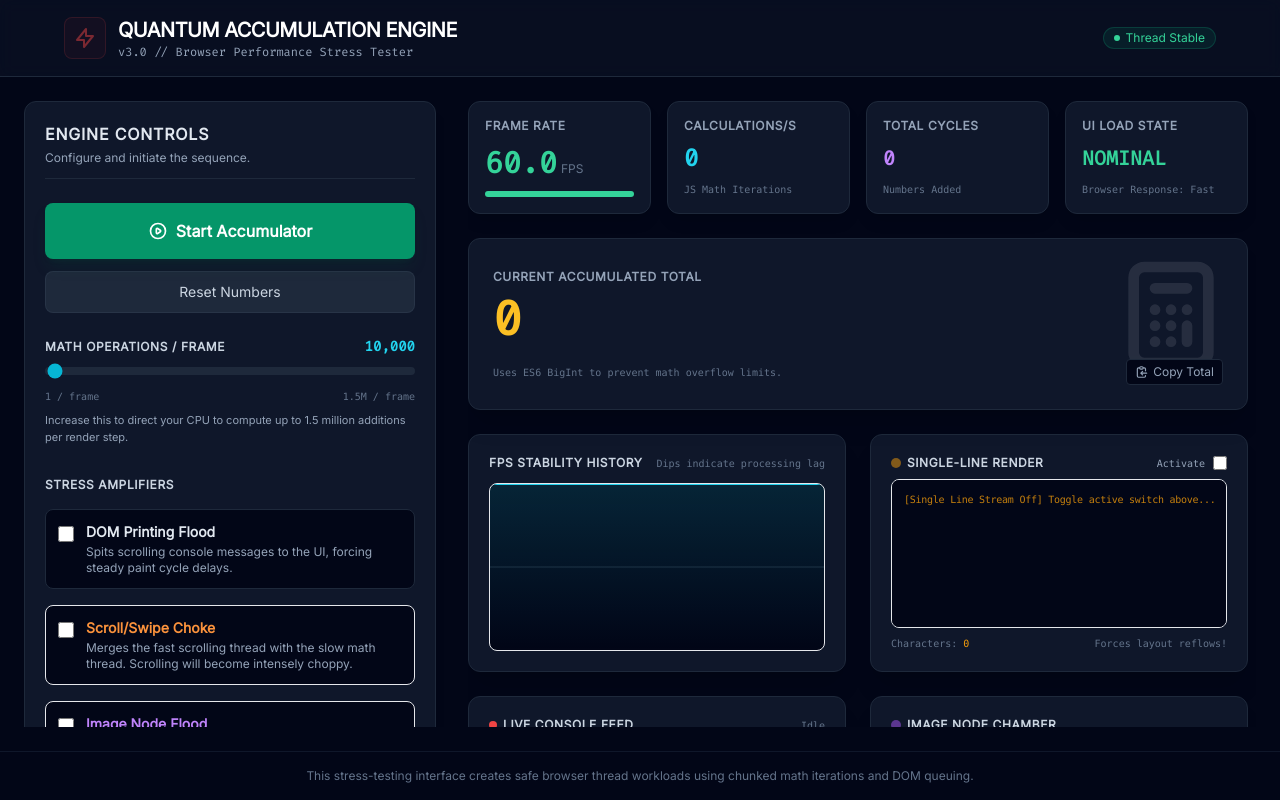
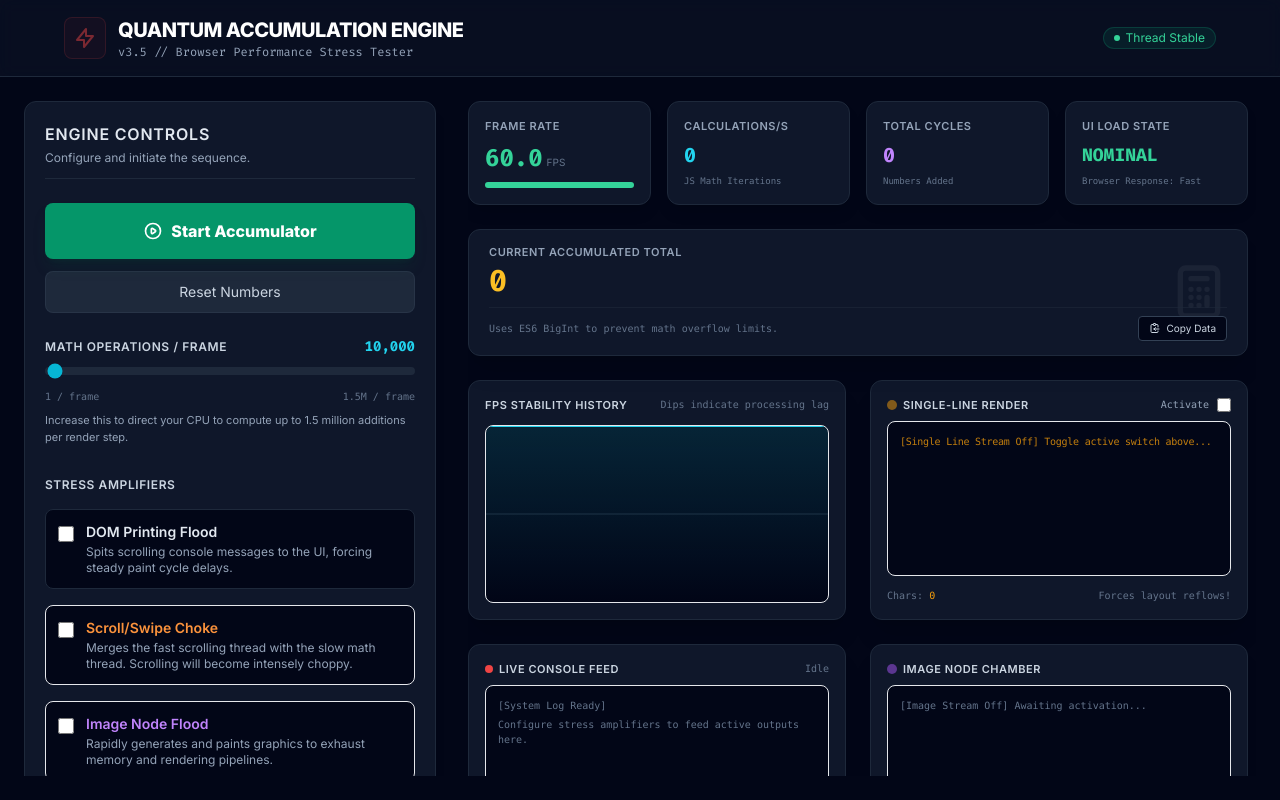
Before and after one commit to Want-to-beAcoder1556/Quantum_-accumulator-cpu-lagger-, a plain HTML site: page index.html in a window 1280 px wide. Drawn offline with nearby package versions, Linux system fonts and the light colour scheme.

Commit message:
Update index.html

```diff
--- a/index.html
+++ b/index.html
@@ -7,7 +7,7 @@
     <!-- Tailwind CSS -->
     <script src="https://cdn.tailwindcss.com"></script>
     <style>
-        @import url('https://fonts.googleapis.com/css2?family=Fira+Code:wght=400;700&family=Inter:wght=400;600;800&display=swap');
+        @import url('https://fonts.googleapis.com/css2?family=Fira+Code:wght@400;700&family=Inter:wght@400;600;800&display=swap');
         body {
             font-family: 'Inter', sans-serif;
         }
@@ -41,7 +41,7 @@
                 </div>
                 <div>
                     <h1 class="text-xl font-extrabold tracking-tight text-white">QUANTUM ACCUMULATION ENGINE</h1>
-                    <p class="text-xs text-slate-400 code-font">v3.0 // Browser Performance Stress Tester</p>
+                    <p class="text-xs text-slate-400 code-font">v3.5 // Browser Performance Stress Tester</p>
                 </div>
             </div>
             <div class="flex items-center gap-2">
@@ -85,7 +85,6 @@
                         <label for="intensity-slider" class="text-xs font-semibold uppercase tracking-wider text-slate-300">Math Operations / Frame</label>
                         <span id="intensity-val" class="text-sm font-bold text-cyan-400 code-font">10,000</span>
                     </div>
-                    <!-- Tripled max limit to 1,500,000 -->
                     <input type="range" id="intensity-slider" min="1" max="1500000" step="100" value="10000" class="w-full h-2 bg-slate-800 rounded-lg appearance-none cursor-pointer accent-cyan-500">
                     <div class="flex justify-between text-[10px] text-slate-500 font-mono">
                         <span>1 / frame</span>
@@ -152,17 +151,17 @@
         </div>
 
         <!-- Middle & Right Columns: Performance Dashboard & Visualizer -->
-        <div class="flex-1 flex flex-col min-w-0 lg:h-full gap-4 lg:gap-6 lg:overflow-y-auto cyber-scroll lg:pr-2 lg:pb-4 pb-10">
+        <div class="flex-1 flex flex-col min-w-0 lg:h-full gap-4 lg:gap-6 lg:overflow-y-auto cyber-scroll lg:pr-2 lg:pb-6 pb-10">
 
             <!-- Real-time Stats Grid -->
             <div class="grid grid-cols-2 sm:grid-cols-4 gap-4 flex-none">
 
                 <!-- Stat: FPS -->
                 <div class="bg-slate-900 border border-slate-800 p-4 rounded-xl flex flex-col justify-between shadow-lg relative overflow-hidden">
-                    <span class="text-xs font-semibold text-slate-400 uppercase tracking-wider">Frame Rate</span>
-                    <div class="my-2 flex items-baseline gap-1">
-                        <span id="stat-fps" class="text-3xl font-extrabold text-emerald-400 code-font">60.0</span>
-                        <span class="text-xs text-slate-500">FPS</span>
+                    <span class="text-[11px] font-semibold text-slate-400 uppercase tracking-wider">Frame Rate</span>
+                    <div class="my-1.5 flex items-baseline gap-1">
+                        <span id="stat-fps" class="text-2xl font-extrabold text-emerald-400 code-font">60.0</span>
+                        <span class="text-[10px] text-slate-500">FPS</span>
                     </div>
                     <div id="stat-fps-bar" class="w-full h-1.5 bg-emerald-950 rounded-full overflow-hidden">
                         <div id="stat-fps-fill" class="h-full bg-emerald-400 transition-all duration-300" style="width: 100%"></div>
@@ -171,75 +170,78 @@
 
                 <!-- Stat: Operations / Sec -->
                 <div class="bg-slate-900 border border-slate-800 p-4 rounded-xl flex flex-col justify-between shadow-lg">
-                    <span class="text-xs font-semibold text-slate-400 uppercase tracking-wider">Calculations/s</span>
-                    <div class="my-2 flex items-baseline gap-1">
-                        <span id="stat-ops" class="text-2xl font-extrabold text-cyan-400 code-font">0</span>
+                    <span class="text-[11px] font-semibold text-slate-400 uppercase tracking-wider">Calculations/s</span>
+                    <div class="my-1.5 flex items-baseline gap-1">
+                        <span id="stat-ops" class="text-xl font-extrabold text-cyan-400 code-font">0</span>
                     </div>
-                    <span class="text-[10px] text-slate-500 font-mono">JS Math Iterations</span>
+                    <span class="text-[9px] text-slate-500 font-mono">JS Math Iterations</span>
                 </div>
 
                 <!-- Stat: Total Iterations -->
                 <div class="bg-slate-900 border border-slate-800 p-4 rounded-xl flex flex-col justify-between shadow-lg">
-                    <span class="text-xs font-semibold text-slate-400 uppercase tracking-wider">Total Cycles</span>
-                    <div class="my-2 flex items-baseline gap-1">
+                    <span class="text-[11px] font-semibold text-slate-400 uppercase tracking-wider">Total Cycles</span>
+                    <div class="my-1.5 flex items-baseline gap-1">
                         <span id="stat-cycles" class="text-xl font-extrabold text-purple-400 code-font">0</span>
                     </div>
-                    <span class="text-[10px] text-slate-500 font-mono">Numbers Added</span>
+                    <span class="text-[9px] text-slate-500 font-mono">Numbers Added</span>
                 </div>
 
                 <!-- Stat: Memory Estimation -->
                 <div class="bg-slate-900 border border-slate-800 p-4 rounded-xl flex flex-col justify-between shadow-lg">
-                    <span class="text-xs font-semibold text-slate-400 uppercase tracking-wider">UI Load State</span>
-                    <div class="my-2 flex items-baseline gap-1">
-                        <span id="stat-load" class="text-xl font-bold text-slate-300 code-font">NOMINAL</span>
+                    <span class="text-[11px] font-semibold text-slate-400 uppercase tracking-wider">UI Load State</span>
+                    <div class="my-1.5 flex items-baseline gap-1">
+                        <span id="stat-load" class="text-lg font-bold text-slate-300 code-font">NOMINAL</span>
                     </div>
-                    <span id="stat-load-sub" class="text-[10px] text-slate-500 font-mono">Browser Response: Fast</span>
+                    <span id="stat-load-sub" class="text-[9px] text-slate-500 font-mono">Browser Response: Fast</span>
                 </div>
             </div>
 
-            <!-- Big Number Showcase -->
-            <div class="bg-slate-900 border border-slate-800 rounded-xl p-6 shadow-xl relative overflow-hidden flex-none">
-                <div class="absolute top-0 right-0 p-3 opacity-10">
-                    <svg xmlns="http://www.w3.org/2000/svg" class="h-32 w-32 text-slate-100" fill="none" viewBox="0 0 24 24" stroke="currentColor">
+            <!-- Big Number Showcase (Ultra Compacted version to save screen height) -->
+            <div class="bg-slate-900 border border-slate-800 rounded-xl px-5 py-3.5 shadow-xl relative overflow-hidden flex-none">
+                <!-- Faint background graphic -->
+                <div class="absolute right-4 top-1/2 -translate-y-1/2 opacity-5 pointer-events-none">
+                    <svg xmlns="http://www.w3.org/2000/svg" class="h-16 w-16 text-slate-100" fill="none" viewBox="0 0 24 24" stroke="currentColor">
                         <path stroke-linecap="round" stroke-linejoin="round" stroke-width="2" d="M9 7h6m0 10v-3m-3 3h.01M9 17h.01M9 14h.01M12 14h.01M15 11h.01M12 11h.01M9 11h.01M7 21h10a2 2 0 002-2V5a2 2 0 00-2-2H7a2 2 0 00-2 2v14a2 2 0 002 2z" />
                     </svg>
                 </div>
-                <div class="relative z-10 space-y-2">
-                    <span class="text-xs font-semibold uppercase tracking-wider text-slate-400">Current Accumulated Total</span>
-                    <div id="stat-sum" class="text-2xl md:text-4xl lg:text-5xl font-extrabold text-amber-400 code-font break-all tracking-tight leading-tight select-all cursor-pointer hover:text-amber-300 transition-colors" title="Click to copy value">
+
+                <div class="relative z-10 flex flex-col">
+                    <span class="text-[11px] font-semibold uppercase tracking-wider text-slate-400 mb-0.5">Current Accumulated Total</span>
+
+                    <div id="stat-sum" class="text-2xl md:text-3xl font-extrabold text-amber-400 code-font break-all tracking-tight leading-none select-all cursor-pointer hover:text-amber-300 transition-colors" title="Click to copy value">
                         0
                     </div>
-                    <div class="flex justify-between items-center pt-2">
+
+                    <div class="flex justify-between items-center mt-2 pt-2 border-t border-slate-800/60">
                         <span class="text-[10px] text-slate-500 font-mono">Uses ES6 BigInt to prevent math overflow limits.</span>
-                        <button id="btn-copy" class="text-xs text-slate-400 hover:text-white flex items-center gap-1 bg-slate-950 px-2 py-1 rounded border border-slate-800 transition-all">
-                            <svg xmlns="http://www.w3.org/2000/svg" class="h-3.5 w-3.5" fill="none" viewBox="0 0 24 24" stroke="currentColor">
+                        <button id="btn-copy" class="text-[10px] text-slate-300 hover:text-white flex items-center gap-1.5 bg-slate-950 px-2.5 py-1 rounded border border-slate-700 transition-all shadow-sm">
+                            <svg xmlns="http://www.w3.org/2000/svg" class="h-3 w-3" fill="none" viewBox="0 0 24 24" stroke="currentColor">
                                 <path stroke-linecap="round" stroke-linejoin="round" stroke-width="2" d="M8 5H6a2 2 0 00-2 2v12a2 2 0 002 2h10a2 2 0 002-2v-1M8 5a2 2 0 002 2h2a2 2 0 002-2M8 5a2 2 0 012-2h2a2 2 0 012 2m0 0h2a2 2 0 012 2v3m2 4H10m0 0l3-3m-3 3l3 3" />
                             </svg>
-                            Copy Total
+                            Copy Data
                         </button>
                     </div>
                 </div>
             </div>
 
-            <!-- Dynamic Visualization & Console Area -->
-            <!-- Configured clean CSS grid with safe, un-squishable minimum heights -->
-            <div class="grid grid-cols-1 md:grid-cols-2 gap-4 lg:gap-6 flex-grow min-h-[900px] lg:min-h-[500px]">
+            <!-- Anti-Squish 4 Panels Grid Layout (Fixed heights to prevent overlapping and clipping) -->
+            <div class="grid grid-cols-1 md:grid-cols-2 gap-4 lg:gap-6 flex-none pb-4">
 
                 <!-- Performance Graph -->
-                <div class="bg-slate-900 border border-slate-800 rounded-xl p-4 lg:p-5 shadow-xl flex flex-col min-h-[220px] w-full min-w-0">
+                <div class="bg-slate-900 border border-slate-800 rounded-xl p-4 shadow-xl flex flex-col h-[240px] w-full">
                     <div class="flex justify-between items-center mb-3 flex-none">
-                        <span class="text-xs font-semibold uppercase tracking-wider text-slate-300">FPS Stability History</span>
+                        <span class="text-[11px] font-semibold uppercase tracking-wider text-slate-300">FPS Stability History</span>
                         <span class="text-[10px] text-slate-500 font-mono">Dips indicate processing lag</span>
                     </div>
-                    <div class="relative bg-slate-950 rounded-lg border border-slate-850 flex-grow min-h-[120px] w-full overflow-hidden">
+                    <div class="relative bg-slate-950 rounded-lg border border-slate-850 flex-1 w-full overflow-hidden">
                         <canvas id="fps-chart" class="absolute inset-0 w-full h-full"></canvas>
                     </div>
                 </div>
 
                 <!-- Unbroken Single-Line Render Chamber -->
-                <div class="bg-slate-900 border border-slate-800 rounded-xl p-4 lg:p-5 shadow-xl flex flex-col min-h-[220px] w-full min-w-0">
+                <div class="bg-slate-900 border border-slate-800 rounded-xl p-4 shadow-xl flex flex-col h-[240px] w-full">
                     <div class="flex justify-between items-center mb-2 flex-none">
-                        <span class="text-xs font-semibold uppercase tracking-wider text-slate-300 flex items-center gap-1.5">
+                        <span class="text-[11px] font-semibold uppercase tracking-wider text-slate-300 flex items-center gap-1.5">
                             <span class="w-2.5 h-2.5 rounded-full bg-amber-500 animate-pulse"></span>
                             Single-Line Render
                         </span>
@@ -249,41 +251,41 @@
                         </label>
                     </div>
                     <!-- Single Horizontal Line Text Box -->
-                    <div id="single-line-box" class="flex-grow bg-slate-950 p-3 rounded-lg border border-slate-850 min-h-[100px] font-mono text-[10px] text-amber-500/80 overflow-x-auto whitespace-nowrap cyber-scroll select-all tracking-tight" title="Double click to select all text inside">
+                    <div id="single-line-box" class="flex-1 bg-slate-950 p-3 rounded-lg border border-slate-850 font-mono text-[10px] text-amber-500/80 overflow-x-auto whitespace-nowrap cyber-scroll select-all tracking-tight min-h-0" title="Double click to select all text inside">
                         [Single Line Stream Off] Toggle active switch above...
                     </div>
-                    <div class="mt-2 flex justify-between text-[10px] text-slate-500 font-mono flex-none">
-                        <span>Characters: <span id="char-count" class="text-amber-500">0</span></span>
+                    <div class="mt-2 flex justify-between items-end text-[10px] text-slate-500 font-mono flex-none pt-1">
+                        <span>Chars: <span id="char-count" class="text-amber-500">0</span></span>
                         <span>Forces layout reflows!</span>
                     </div>
                 </div>
 
                 <!-- Console Feed -->
-                <div class="bg-slate-900 border border-slate-800 rounded-xl p-4 lg:p-5 shadow-xl flex flex-col min-h-[220px] w-full min-w-0">
+                <div class="bg-slate-900 border border-slate-800 rounded-xl p-4 shadow-xl flex flex-col h-[240px] w-full">
                     <div class="flex justify-between items-center mb-2 flex-none">
-                        <span class="text-xs font-semibold uppercase tracking-wider text-slate-300 flex items-center gap-1.5">
+                        <span class="text-[11px] font-semibold uppercase tracking-wider text-slate-300 flex items-center gap-1.5">
                             <span class="w-2 h-2 rounded-full bg-red-500 animate-ping"></span>
                             Live Console Feed
                         </span>
                         <span class="text-[10px] text-slate-500 font-mono" id="log-speed">Idle</span>
                     </div>
                     <!-- Log stream -->
-                    <div id="cyber-log" class="flex-grow bg-slate-950 p-3 rounded-lg border border-slate-850 min-h-[100px] font-mono text-[10px] text-red-400 overflow-y-auto cyber-scroll space-y-1">
+                    <div id="cyber-log" class="flex-1 bg-slate-950 p-3 rounded-lg border border-slate-850 font-mono text-[10px] text-red-400 overflow-y-auto cyber-scroll space-y-1 min-h-0">
                         <div class="text-slate-500">[System Log Ready]</div>
                         <div class="text-slate-500">Configure stress amplifiers to feed active outputs here.</div>
                     </div>
                 </div>
 
                 <!-- Image Render Chamber -->
-                <div class="bg-slate-900 border border-slate-800 rounded-xl p-4 lg:p-5 shadow-xl flex flex-col min-h-[220px] w-full min-w-0">
+                <div class="bg-slate-900 border border-slate-800 rounded-xl p-4 shadow-xl flex flex-col h-[240px] w-full">
                     <div class="flex justify-between items-center mb-2 flex-none">
-                        <span class="text-xs font-semibold uppercase tracking-wider text-slate-300 flex items-center gap-1.5">
+                        <span class="text-[11px] font-semibold uppercase tracking-wider text-slate-300 flex items-center gap-1.5">
                             <span class="w-2.5 h-2.5 rounded-full bg-purple-500 animate-pulse"></span>
                             Image Node Chamber
                         </span>
                     </div>
                     <!-- Image Grid Stream -->
-                    <div id="image-flood-box" class="flex-grow bg-slate-950 p-3 rounded-lg border border-slate-850 min-h-[100px] overflow-y-auto cyber-scroll flex flex-wrap content-start gap-1">
+                    <div id="image-flood-box" class="flex-1 bg-slate-950 p-3 rounded-lg border border-slate-850 overflow-y-auto cyber-scroll flex flex-wrap content-start gap-1.5 min-h-0">
                         <div class="text-slate-500 font-mono text-[10px] w-full">[Image Stream Off] Awaiting activation...</div>
                     </div>
                 </div>
@@ -301,13 +303,6 @@
         </div>
         <span id="toast-text" class="text-sm font-medium text-slate-200">Calculated successfully!</span>
     </div>
-
-    <!-- Footer -->
-    <footer class="flex-none border-t border-slate-900 bg-slate-950 px-6 py-4 text-center">
-        <p class="text-xs text-slate-500">
-            This stress-testing interface creates safe browser thread workloads using chunked math iterations and DOM queuing.
-        </p>
-    </footer>
 
     <!-- App Logic -->
     <script>
@@ -627,22 +622,22 @@
 
             // Color updates based on FPS performance
             if (avgFps >= 50) {
-                statFps.className = "text-3xl font-extrabold text-emerald-400 code-font";
+                statFps.className = "text-2xl font-extrabold text-emerald-400 code-font";
                 statFpsFill.className = "h-full bg-emerald-400 transition-all";
                 statLoad.textContent = "NOMINAL";
-                statLoad.className = "text-xl font-bold text-emerald-400 code-font";
+                statLoad.className = "text-lg font-bold text-emerald-400 code-font";
                 statLoadSub.textContent = "Browser Response: Fast";
             } else if (avgFps >= 30) {
-                statFps.className = "text-3xl font-extrabold text-amber-500 code-font";
+                statFps.className = "text-2xl font-extrabold text-amber-500 code-font";
                 statFpsFill.className = "h-full bg-amber-500 transition-all";
                 statLoad.textContent = "CONGESTED";
-                statLoad.className = "text-xl font-bold text-amber-500 code-font";
+                statLoad.className = "text-lg font-bold text-amber-500 code-font";
                 statLoadSub.textContent = "Moderate Rendering Lag";
             } else {
-                statFps.className = "text-3xl font-extrabold text-red-500 code-font";
+                statFps.className = "text-2xl font-extrabold text-red-500 code-font";
                 statFpsFill.className = "h-full bg-red-500 transition-all";
                 statLoad.textContent = "CRITICAL LAG";
-                statLoad.className = "text-xl font-bold text-red-500 code-font animate-pulse";
+                statLoad.className = "text-lg font-bold text-red-500 code-font animate-pulse";
                 statLoadSub.textContent = "Severe Render Stuttering";
             }
 
```
